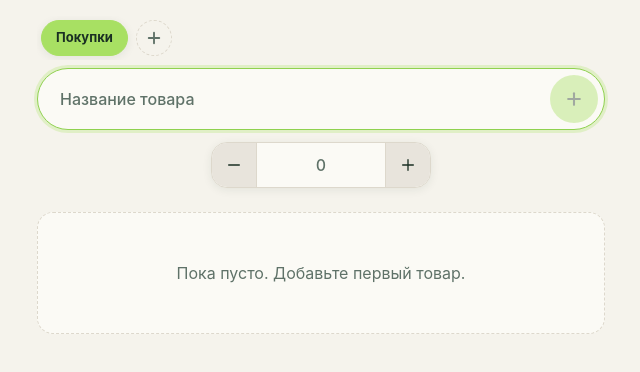
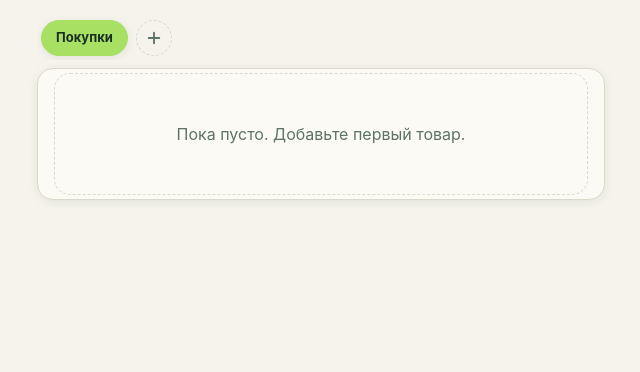
Before and after one commit to AntonF45/tg-shopping-list, a React (Vite) app: page / in a window 1280 px wide. Shown: the top 372 px of the page, without its empty margins (319-959 px from the left). Built offline with nearby package versions, Linux system fonts and the light colour scheme.

Commit message:
ui: label "X из Y" встроен в верхнюю рамку чек-листа

```diff
--- a/src/App.tsx
+++ b/src/App.tsx
@@ -80,19 +80,14 @@ const App: React.FC = () => {
         onDelete={deleteList}
       />
 
-      <main className="app-main">
-        <AddItemForm
-          onAdd={handleAdd}
-          onFocusChange={handleFocusChange}
-          recentItems={recentItems}
-        />
+      <div className="item-list">
         <ProgressFieldset items={list.items} />
         <ItemList
           items={list.items}
           onToggle={toggleItem}
           onRemove={removeItem}
         />
-      </main>
+      </div>
 
       <ShareButton
         items={list.items}
--- a/src/components/ProgressFieldset.tsx
+++ b/src/components/ProgressFieldset.tsx
@@ -14,12 +14,10 @@ export const ProgressFieldset: React.FC<Props> = ({ items }) => {
   const allDone = done === total;
 
   return (
-    <div className="progress-box">
-      <label className="progress-label">
-        <span className={`progress-text ${allDone ? 'progress-text--done' : ''}`}>
-          {done} из {total}
-        </span>
-      </label>
-    </div>
+    <label className="progress-label">
+      <span className={`progress-text ${allDone ? 'progress-text--done' : ''}`}>
+        {done} из {total}
+      </span>
+    </label>
   );
 };
--- a/src/index.css
+++ b/src/index.css
@@ -419,23 +419,26 @@ input {
   }
 }
 
-/* === БЛОК ПРОГРЕССА "X из Y" (label с вырезом в рамке) === */
-.progress-box {
-  position: relative;
-  border: 2px solid var(--border);
+/* === LABEL "X из Y" встроен в верхнюю рамку чек-листа === */
+.item-list {
+  position: relative; /* Чтобы label позиционировался относительно этого блока */
+  display: flex;
+  flex-direction: column;
+  padding: 4px var(--space-3);
+  background: var(--surface);
+  border: 1.5px solid var(--border);
   border-radius: var(--radius-md);
-  background: var(--surface);
-  min-height: 16px;
-  margin-bottom: var(--space-3);
+  box-shadow: var(--shadow-1);
 }
 
 .progress-label {
   position: absolute;
-  top: -9px;
-  left: 14px;
+  top: -10px; /* Поднимаем label на границу */
+  left: 16px;
   padding: 0 6px;
-  background: var(--surface); /* Перекрывает рамку — создаёт "вырез" */
+  background: var(--bg); /* Фон страницы — "вырезает" верхнюю рамку */
   line-height: 1;
+  z-index: 1;
 }
 
 .progress-text {
@@ -449,11 +452,6 @@ input {
 
 .progress-text--done {
   color: var(--accent-strong);
-}
-
-/* Адаптация под тёмную тему */
-[data-theme='dark'] .progress-box {
-  background: var(--surface);
 }
 
 /* ---------- 6. ЧЕК-ЛИСТ ---------- */
```
